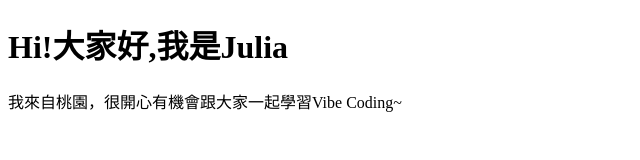
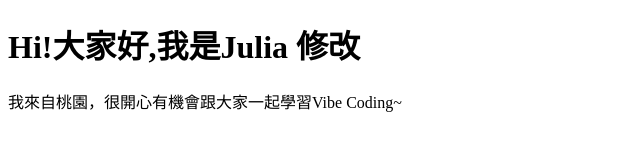
Before and after one commit to juliachangtw/project, a plain HTML site: page index.html in a window 1280 px wide. Shown: the whole page, without its empty margins (0-640 px from the left). Drawn offline with Linux system fonts and the light colour scheme.

Commit message:
修改 首頁內容

```diff
--- a/index.html
+++ b/index.html
@@ -6,7 +6,7 @@
     <title>Document</title>
   </head>
   <body>
-    <h1>Hi!大家好,我是Julia</h1>
+    <h1>Hi!大家好,我是Julia 修改</h1>
     <p>我來自桃園，很開心有機會跟大家一起學習Vibe Coding~</p>
   </body>
 </html>
```
